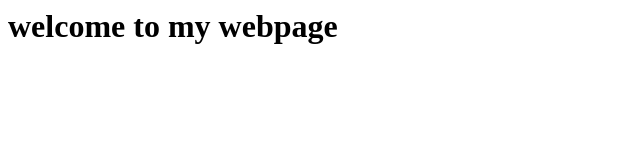
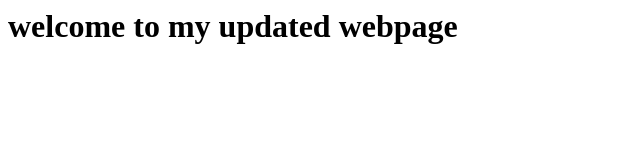
Before and after one commit to bssgit/myproject, a plain HTML site: page index.html in a window 1280 px wide. Shown: the whole page, without its empty margins (0-640 px from the left). Drawn offline with Linux system fonts and the light colour scheme.

Commit message:
version2

```diff
--- a/index.html
+++ b/index.html
@@ -1 +1 @@
-<h1>welcome to my webpage</h1>
+<h1>welcome to my updated webpage</h1>
```
